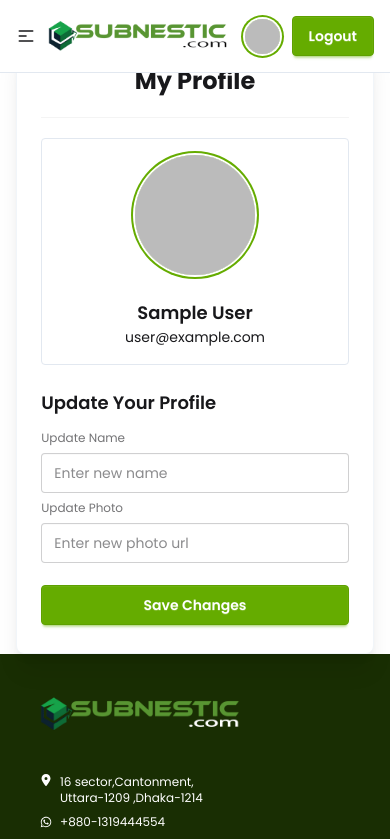
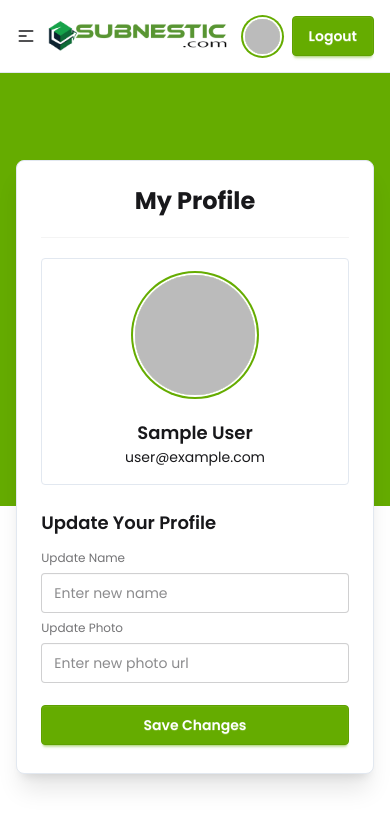
Before and after one commit to MizanRbf/subnestic-client, a React (Vite) app: page /myProfile in a window 390 px wide. Shown: the top 839 px of the page. Built offline with nearby package versions, Linux system fonts and the light colour scheme; no server answers; sample sign-in values are in the browser's storage.

Commit message:
profile responsiveness done

```diff
--- a/src/Layouts/RootLayout.jsx
+++ b/src/Layouts/RootLayout.jsx
@@ -6,7 +6,7 @@ import Footer from "../Components/Footer";
 const RootLayout = () => {
   return (
     <div>
-      <header className="w-11/12 mx-auto">
+      <header className="max-w-[1200px] mx-auto">
         {/* Navbar */}
         <Navbar></Navbar>
       </header>
--- a/src/Pages/MyProfile.jsx
+++ b/src/Pages/MyProfile.jsx
@@ -23,12 +23,14 @@ const MyProfile = () => {
   };
 
   return (
-    <div className="max-w-[1200px] mx-auto mt-10">
+    <>
+      <div className="bg-primary absolute top-[72px] right-0 left-0 bottom-[40%]"></div>
+      <div className="max-w-[1200px] mx-auto md:mt-20 mt-40 mb-20">
         <Helmet>
           <title>Subnestic || My_Profile</title>
         </Helmet>
         {/* My Profile */}
-      <div className="card bg-base-100 w-full max-w-sm mx-auto shrink-0 shadow-xl border-slate-100 border">
+        <div className="card bg-base-100 w-full max-w-sm mx-auto shrink-0 shadow-xl border-slate-200 border">
           <div className="card-body">
             <h2 className="text-center">My Profile</h2>
             <hr className="border-base-300 my-3" />
@@ -71,6 +73,7 @@ const MyProfile = () => {
           </div>
         </div>
       </div>
+    </>
   );
 };
 
```
Lines whose indentation alone changed are shown as unchanged.
